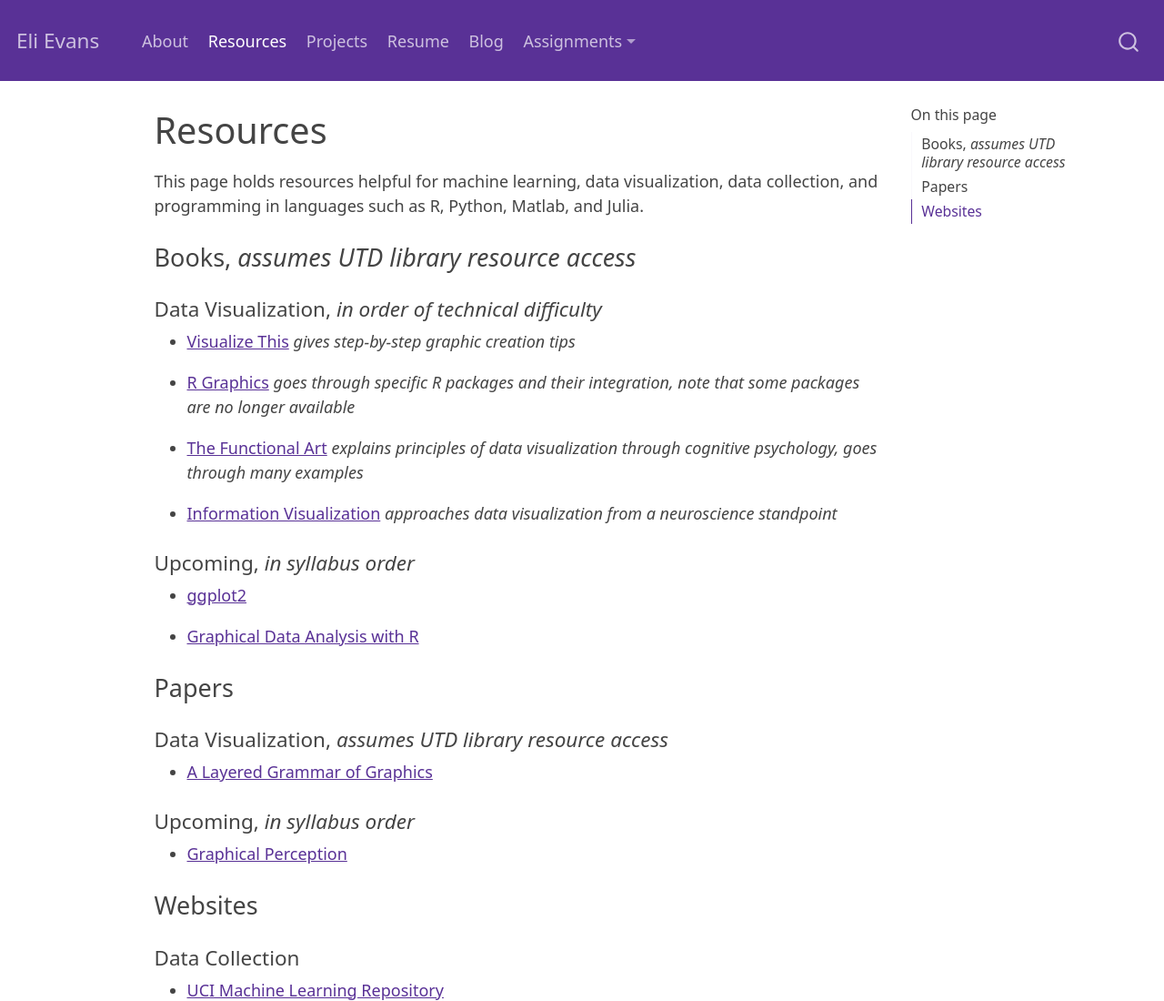
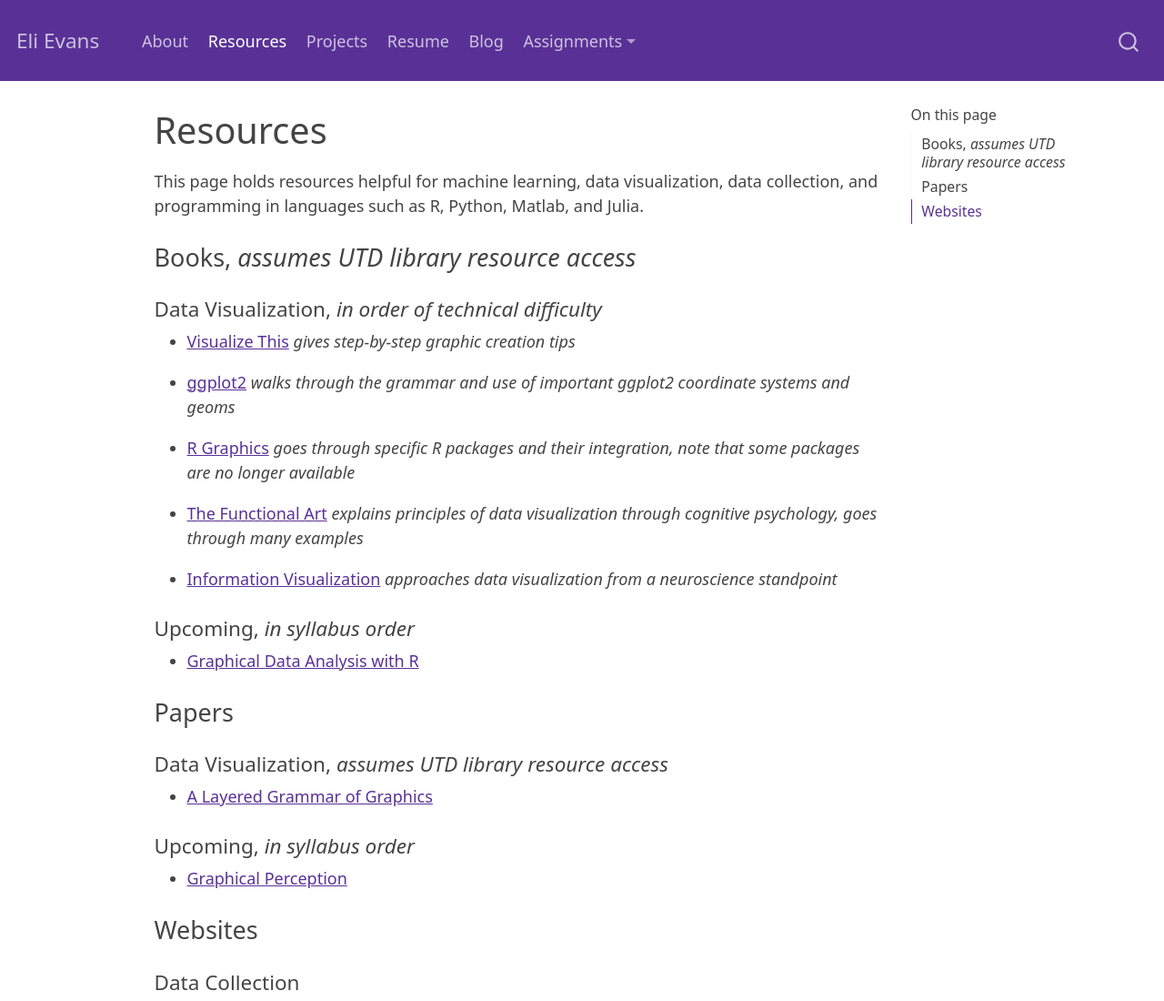
Before and after one commit to eliannaevans/eliannaevans.github.io, a plain HTML site: page resources.html in a window 1280 px wide. Shown: the top 1100 px of the page at 91% size. Drawn offline with Linux system fonts and the light colour scheme.

Commit message:
added ggplot2 resource description

```diff
--- a/resources.html
+++ b/resources.html
@@ -158,6 +158,7 @@ ul.task-list li input[type="checkbox"] {
 <h4 class="anchored" data-anchor-id="data-visualization-in-order-of-technical-difficulty">Data Visualization, <em>in order of technical difficulty</em></h4>
 <ul>
 <li><p><a href="https://utdallas.primo.exlibrisgroup.com/permalink/01UT_DALLAS/1cevajv/alma9928028599101421">Visualize This</a> <em>gives step-by-step graphic creation tips</em></p></li>
+<li><p><a href="https://utdallas.primo.exlibrisgroup.com/permalink/01UT_DALLAS/2hgl0t/alma9927677925201421">ggplot2</a> <em>walks through the grammar and use of important ggplot2 coordinate systems and geoms</em></p></li>
 <li><p><a href="https://utdallas.primo.exlibrisgroup.com/permalink/01UT_DALLAS/1cevajv/alma9928030581301421">R Graphics</a> <em>goes through specific R packages and their integration, note that some packages are no longer available</em></p></li>
 <li><p><a href="https://utdallas.primo.exlibrisgroup.com/permalink/01UT_DALLAS/16oidda/cdi_askewsholts_vlebooks_9780133041361">The Functional Art</a> <em>explains principles of data visualization through cognitive psychology, goes through many examples</em></p></li>
 <li><p><a href="https://utdallas.primo.exlibrisgroup.com/permalink/01UT_DALLAS/1q9pas8/cdi_scopus_primary_255032293">Information Visualization</a> <em>approaches data visualization from a neuroscience standpoint</em></p></li>
@@ -166,8 +167,7 @@ ul.task-list li input[type="checkbox"] {
 <section id="upcoming-in-syllabus-order" class="level4">
 <h4 class="anchored" data-anchor-id="upcoming-in-syllabus-order">Upcoming, <em>in syllabus order</em></h4>
 <ul>
-<li><p><a href="https://utdallas.primo.exlibrisgroup.com/permalink/01UT_DALLAS/2hgl0t/alma9927677925201421">ggplot2</a></p></li>
-<li><p><a href="https://utdallas.primo.exlibrisgroup.com/permalink/01UT_DALLAS/16oidda/cdi_askewsholts_vlebooks_9781498786775">Graphical Data Analysis with R</a></p></li>
+<li><a href="https://utdallas.primo.exlibrisgroup.com/permalink/01UT_DALLAS/16oidda/cdi_askewsholts_vlebooks_9781498786775">Graphical Data Analysis with R</a></li>
 </ul>
 </section>
 </section>
--- a/search.json
+++ b/search.json
@@ -46,6 +46,6 @@
     "href": "resources.html",
     "title": "Resources",
     "section": "",
-    "text": "Books, assumes UTD library resource access\n\nData Visualization, in order of technical difficulty\n\nVisualize This gives step-by-step graphic creation tips\nR Graphics goes through specific R packages and their integration, note that some packages are no longer available\nThe Functional Art explains principles of data visualization through cognitive psychology, goes through many examples\nInformation Visualization approaches data visualization from a neuroscience standpoint\n\n\n\nUpcoming, in syllabus order\n\nggplot2\nGraphical Data Analysis with R\n\n\n\n\nPapers\n\nData Visualization, assumes UTD library resource access\n\nA Layered Grammar of Graphics\n\n\n\nUpcoming, in syllabus order\n\nGraphical Perception\n\n\n\n\nWebsites\n\nData Collection\n\nUCI Machine Learning Repository\nQuatrz Bad Data Guide\n\n\n\nData Visualization Course Websites\n\nData Generation\nClass GitHub\nDr. Ho’s Website"
+    "text": "Books, assumes UTD library resource access\n\nData Visualization, in order of technical difficulty\n\nVisualize This gives step-by-step graphic creation tips\nggplot2 walks through the grammar and use of important ggplot2 coordinate systems and geoms\nR Graphics goes through specific R packages and their integration, note that some packages are no longer available\nThe Functional Art explains principles of data visualization through cognitive psychology, goes through many examples\nInformation Visualization approaches data visualization from a neuroscience standpoint\n\n\n\nUpcoming, in syllabus order\n\nGraphical Data Analysis with R\n\n\n\n\nPapers\n\nData Visualization, assumes UTD library resource access\n\nA Layered Grammar of Graphics\n\n\n\nUpcoming, in syllabus order\n\nGraphical Perception\n\n\n\n\nWebsites\n\nData Collection\n\nUCI Machine Learning Repository\nQuatrz Bad Data Guide\n\n\n\nData Visualization Course Websites\n\nData Generation\nClass GitHub\nDr. Ho’s Website"
   }
 ]
```
Also changed, not shown: assignment01_generativeArtExample3.png (deleted), assignment02_files/figure-html/unnamed-chunk-3-1.png.
